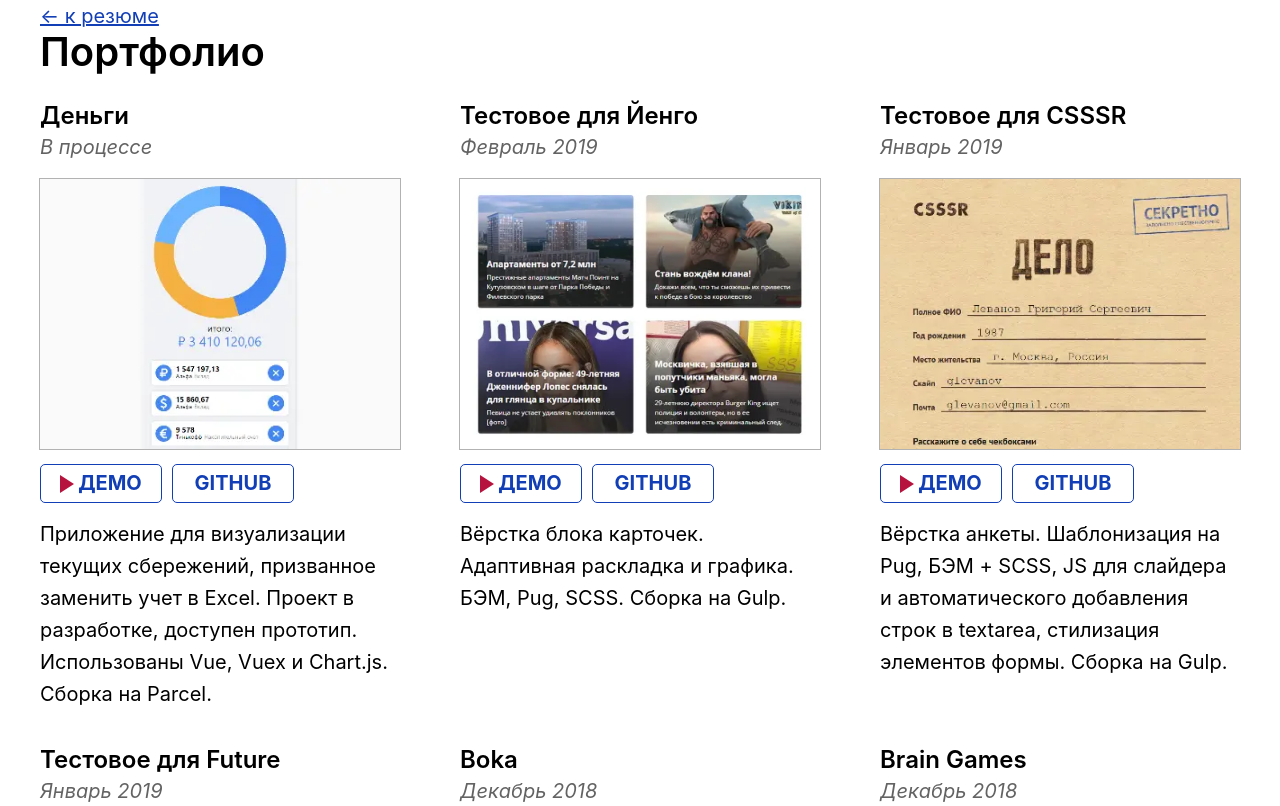
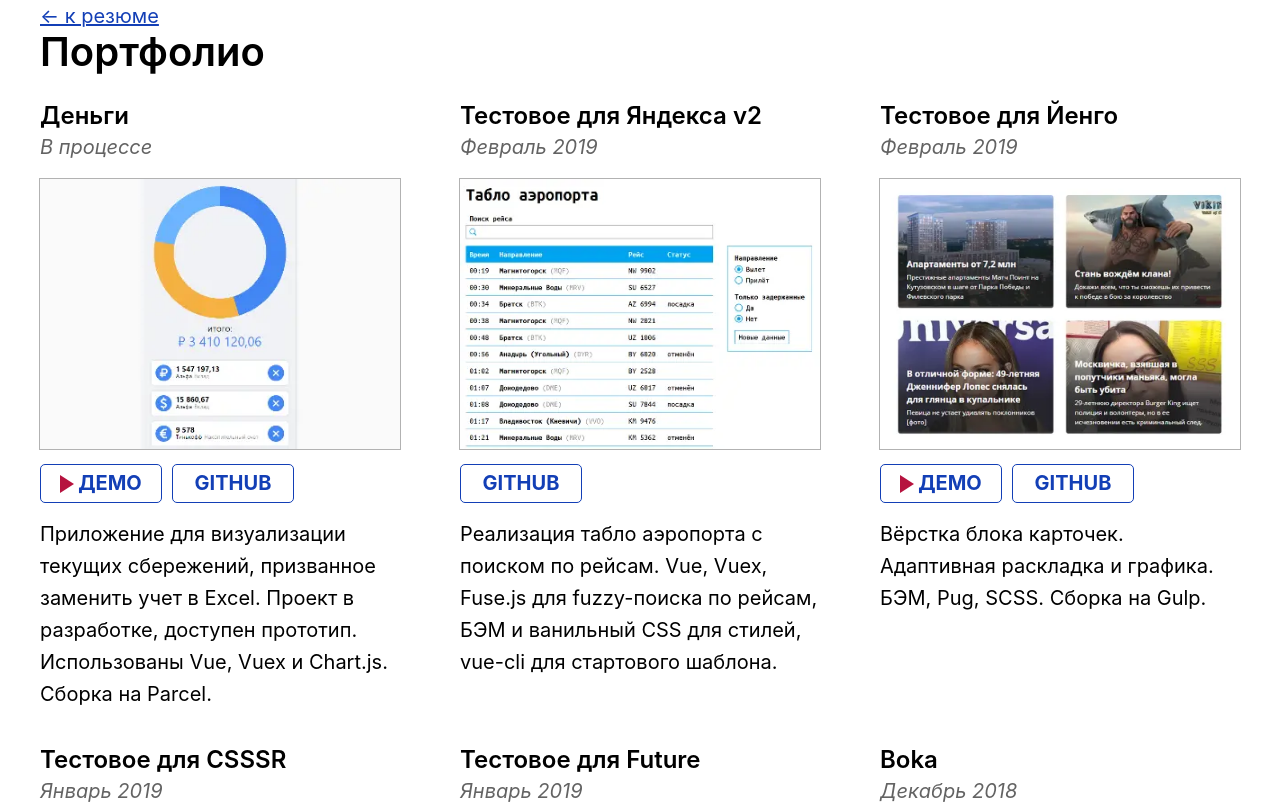
Before and after one commit to glevanov/glevanov, a website: page portfolio/index.html in a window 1280 px wide. Shown: the top 806 px of the page. Drawn offline with Linux system fonts and the light colour scheme.

Commit message:
Add Yandex test v2

```diff
--- a/portfolio/index.html
+++ b/portfolio/index.html
@@ -29,6 +29,20 @@
         <a class="button" href="https://github.com/glevanov/dengi" target="_blank">github</a>
       </div>
       <p class="text">Приложение для визуализации текущих сбережений, призванное заменить учет в Excel. Проект в разработке, доступен прототип. Использованы Vue, Vuex и Chart.js. Сборка на Parcel.</p>
+    </li>
+    <li class="portfolio__item">
+      <h3 class="heading heading--middle">Тестовое для Яндекса v2</h3>
+      <p class="portfolio__date">Февраль 2019</p>
+      <a class="portfolio__link" href="https://github.com/glevanov/test-timetable">
+        <picture>
+          <source srcset="../img/timetable-v2@1x.webp 1x, ../img/timetable-v2@2x.webp 2x" type="image/webp">
+          <img class="portfolio__thumbnail" src="../img/timetable-v2@1x.jpg" srcset="../img/timetable-v2@2x.jpg 2x" alt="Тестовое для Йенго">
+        </picture>
+      </a>
+      <div class="button_wrap">
+        <a class="button" href="https://github.com/glevanov/test-timetable" target="_blank">github</a>
+      </div>
+      <p class="text">Реализация табло аэропорта с поиском по рейсам. Vue, Vuex, Fuse.js для fuzzy-поиска по рейсам, БЭМ и ванильный CSS для стилей, vue-cli для стартового шаблона.</p>
     </li>
     <li class="portfolio__item">
       <h3 class="heading heading--middle">Тестовое для Йенго</h3>
@@ -146,7 +160,7 @@
       <p class="text">Тестовое задание на реализацию презентации со слайдами. Работает только в режмие отладки для iPad планшетный (1024x768). Работа с тач-событиями, оживление переключения слайдов и перетаскивания слайдера. Нативный JS, сборка на Webpack. Знакомство с SCSS.</p>
     </li>
     <li class="portfolio__item">
-      <h3 class="heading heading--middle">Расписание авиарейсов</h3>
+      <h3 class="heading heading--middle">Тестовое для Яндекса</h3>
       <p class="portfolio__date">Август 2018</p>
       <a class="portfolio__link" href="timetable/index.html">
         <picture>
```
Also changed, not shown: img/timetable-v2@1x.jpg (added), img/timetable-v2@1x.webp (added), img/timetable-v2@2x.jpg (added), img/timetable-v2@2x.webp (added).
